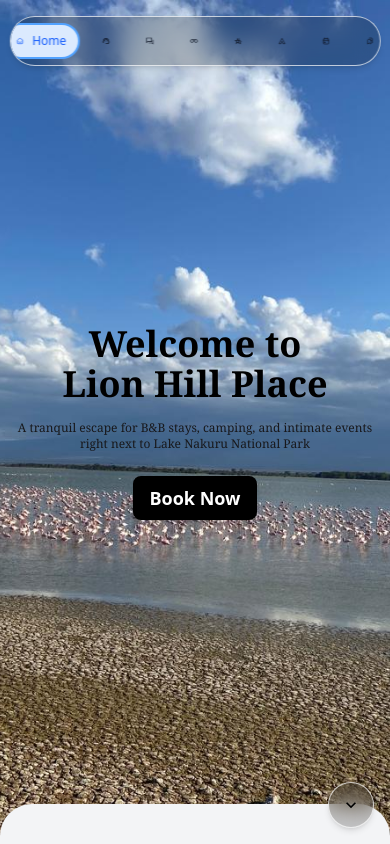
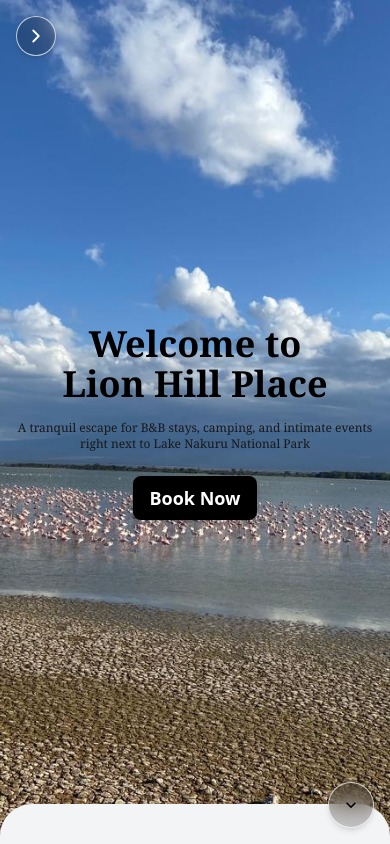
Before and after one commit to pacc-jean/bed-breakfast, a React (Vite) app in the folder lionhillplace/: page / in a window 390 px wide. Shown: the top 844 px of the page. Built offline with nearby package versions, Linux system fonts and the light colour scheme.

Commit message:
switch to sidebar on mobile

```diff
--- a/lionhillplace/src/App.tsx
+++ b/lionhillplace/src/App.tsx
@@ -1,7 +1,7 @@
 import { Routes, Route, useLocation } from "react-router-dom";
 import ScrollToTop from "./components/layout/ScrollToTop";
 import Navbar from "./components/layout/Navbar";
-import MobileTopNav from "./components/layout/MobileTopNav";
+import MobileSidebar from "./components/layout/MobileSidebar";
 import Footer from "./components/layout/Footer";
 import Home from "./pages/HomePage";
 import FAQContactPage from "./pages/FAQContactPage";
@@ -15,7 +15,7 @@ function App() {
   return (
     <div className="min-h-screen bg-white text-black dark:bg-zinc-700 dark:text-white">
       <Navbar />
-      <MobileTopNav />
+      <MobileSidebar />
       <ScrollToTop />
       <Routes location={location} key={location.pathname}>
         <Route path="/" element={<Home />} />
--- /dev/null
+++ b/lionhillplace/src/components/layout/MobileSidebar.tsx
@@ -0,0 +1,85 @@
+import { useState } from "react";
+import { Link, useLocation } from "react-router-dom";
+import {
+  TbSmartHome,
+  TbBookmarks,
+  TbTent,
+  TbCalendarEvent,
+  TbChevronLeft,
+  TbChevronRight,
+} from "react-icons/tb";
+import { MdSupportAgent, MdOutlineHotelClass } from "react-icons/md";
+import { RiGlassesLine, RiQuestionAnswerLine } from "react-icons/ri";
+
+const navItems = [
+  { label: "Home", to: "/", match: "/", icon: TbSmartHome },
+  { label: "Contact", to: "/contactfaq#contact", match: "/contactfaq#contact", icon: MdSupportAgent },
+  { label: "FAQ", to: "/contactfaq#faq", match: "/contactfaq#faq", icon: RiQuestionAnswerLine },
+  { label: "Explore", to: "/explore", match: "/explore", icon: RiGlassesLine },
+  { label: "Rooms", to: "/explore#rooms", match: "/explore#rooms", icon: MdOutlineHotelClass },
+  { label: "Camping", to: "/explore#camp", match: "/explore#camp", icon: TbTent },
+  { label: "Events", to: "/explore#events", match: "/explore#events", icon: TbCalendarEvent },
+  { label: "Book", to: "/book", match: "/book", icon: TbBookmarks },
+];
+
+export default function MobileSidebar() {
+  const [open, setOpen] = useState(false);
+  const location = useLocation();
+  const currentPath = location.pathname + location.hash;
+
+  return (
+    <>
+      {/* Open button */}
+      {!open && (
+        <button
+          onClick={() => setOpen(true)}
+          className="fixed top-4 left-4 z-50 p-2 rounded-full bg-black/20 dark:bg-white/10 backdrop-blur border border-white/70 dark:border-white/30 shadow-md text-white dark:text-zinc-200 md:hidden"
+        >
+          <TbChevronRight size={22} />
+        </button>
+      )}
+
+      {/* Backdrop Blur Overlay */}
+      {open && (
+        <div
+          onClick={() => setOpen(false)}
+          className="fixed inset-0 z-40 bg-black/30 backdrop-blur-sm md:hidden"
+        />
+      )}
+
+      {/* Sidebar */}
+      {open && (
+        <div className="fixed top-1/2 left-0 -translate-y-1/2 z-50 bg-white/80 dark:bg-zinc-800/90 backdrop-blur border-r border-zinc-200 dark:border-zinc-700 px-4 pt-14 pb-6 w-60 rounded-r-2xl shadow-lg md:hidden flex flex-col items-stretch gap-4">
+          {/* Close button */}
+          <button
+            onClick={() => setOpen(false)}
+            className="absolute top-3 right-3 p-1 rounded-full bg-black/10 dark:bg-white/10 text-black dark:text-white"
+          >
+            <TbChevronLeft size={22} />
+          </button>
+
+          {/* Nav Items */}
+          {navItems.map(({ label, to, match, icon: Icon }) => {
+            const isActive = currentPath === match;
+
+            return (
+              <Link
+                key={label}
+                to={to}
+                onClick={() => setOpen(false)}
+                className={`flex items-center gap-3 px-3 py-2 rounded-md transition-all duration-200 ${
+                  isActive
+                    ? "bg-blue-100 text-blue-600 ring-2 ring-blue-400 dark:bg-blue-900/20 dark:text-blue-300 dark:ring-blue-500"
+                    : "text-gray-900 dark:text-gray-200"
+                }`}
+              >
+                <Icon size={20} />
+                <span className="text-sm font-medium">{label}</span>
+              </Link>
+            );
+          })}
+        </div>
+      )}
+    </>
+  );
+}
--- a/lionhillplace/src/components/layout/MobileTopNav.tsx
+++ /dev/null
@@ -1,49 +0,0 @@
-import { Link, useLocation } from "react-router-dom";
-import { TbSmartHome, TbBookmarks, TbTent, TbCalendarEvent } from "react-icons/tb";
-import { MdSupportAgent, MdOutlineHotelClass } from "react-icons/md";
-import { RiGlassesLine, RiQuestionAnswerLine } from "react-icons/ri";
-
-const navItems = [
-  { label: "Home", to: "/", match: "/", icon: TbSmartHome },
-  { label: "Contact", to: "/contactfaq#contact", match: "/contactfaq#contact", icon: MdSupportAgent },
-  { label: "FAQ", to: "/contactfaq#faq", match: "/contactfaq#faq", icon: RiQuestionAnswerLine },
-  { label: "Explore", to: "/explore", match: "/explore", icon: RiGlassesLine },
-  { label: "Rooms", to: "/explore#rooms", match: "/explore#rooms", icon: MdOutlineHotelClass },
-  { label: "Camping", to: "/explore#camp", match: "/explore#camp", icon: TbTent },
-  { label: "Events", to: "/explore#events", match: "/explore#events", icon: TbCalendarEvent },
-  { label: "Book", to: "/book", match: "/book", icon: TbBookmarks },
-];
-
-export default function MobileTopNav() {
-  const location = useLocation();
-  const currentPath = location.pathname + location.hash;
-
-  return (
-    <nav className="fixed top-4 left-1/2 -translate-x-1/2 z-50 bg-black/20 dark:bg-white/10 backdrop-blur-md border border-white/70 dark:border-white/30 shadow-md rounded-full px-2 py-2 flex items-center justify-center gap-3 w-[95%] max-w-md overflow-x-auto md:hidden">
-      {navItems.map(({ label, to, match, icon: Icon }) => {
-        const isActive = currentPath === match;
-
-        return (
-          <Link
-            key={label}
-            to={to}
-            className="flex-shrink-0"
-          >
-            <div
-              className={`flex items-center gap-2 px-3 py-2 rounded-full transition-all duration-200 whitespace-nowrap ${
-                isActive
-                  ? "bg-blue-100 text-blue-600 ring-2 ring-blue-400 dark:bg-blue-900/20 dark:text-blue-300 dark:ring-blue-500"
-                  : "text-gray-900 dark:text-gray-200"
-              }`}
-            >
-              <Icon size={8} />
-              {isActive && (
-                <span className="text-xs font-medium">{label}</span>
-              )}
-            </div>
-          </Link>
-        );
-      })}
-    </nav>
-  );
-}
```
